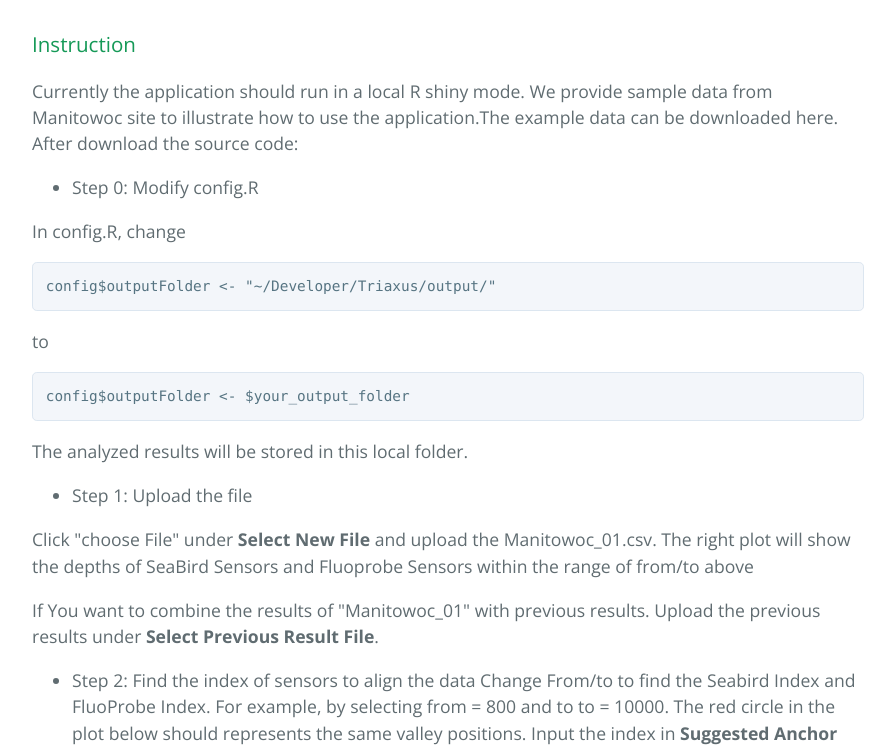
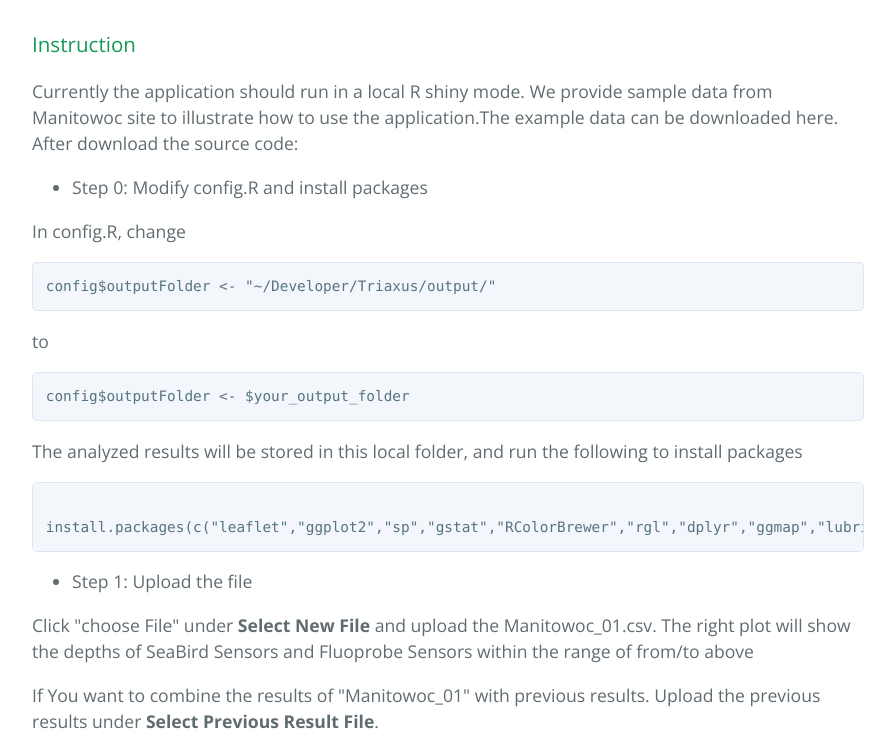
Before and after one commit to stormxuwz/TUVTool, a plain HTML site: page index.html in a window 1280 px wide. Shown: the part 525-1277 px from the top of the page, without its empty margins (192-1087 px from the left). Drawn offline with nearby package versions, Linux system fonts and the light colour scheme.

Commit message:
add install packages

```diff
--- a/index.html
+++ b/index.html
@@ -30,7 +30,7 @@
 <p>Currently the application should run in a local R shiny mode.  We provide sample data from Manitowoc site to illustrate how to use the application.The example data can be downloaded here. After download the source code:</p>
 
 <ul>
-<li>Step 0: Modify config.R</li>
+<li>Step 0: Modify config.R and install packages</li>
 </ul>
 
 <p>In config.R, change </p>
@@ -43,7 +43,15 @@
 <pre><code>config$outputFolder &lt;- $your_output_folder
 </code></pre>
 
-<p>The analyzed results will be stored in this local folder. </p>
+<p>The analyzed results will be stored in this local folder, and run the following to install packages</p>
+
+<pre><code>
+install.packages(c("leaflet","ggplot2","sp","gstat","RColorBrewer","rgl","dplyr","ggmap","lubridate","dismo","rglwidget","shiny","reshape2","dygraphs"))
+</code></pre>
+
+
+
+
 
 <ul>
 <li>Step 1: Upload the file</li>
```
